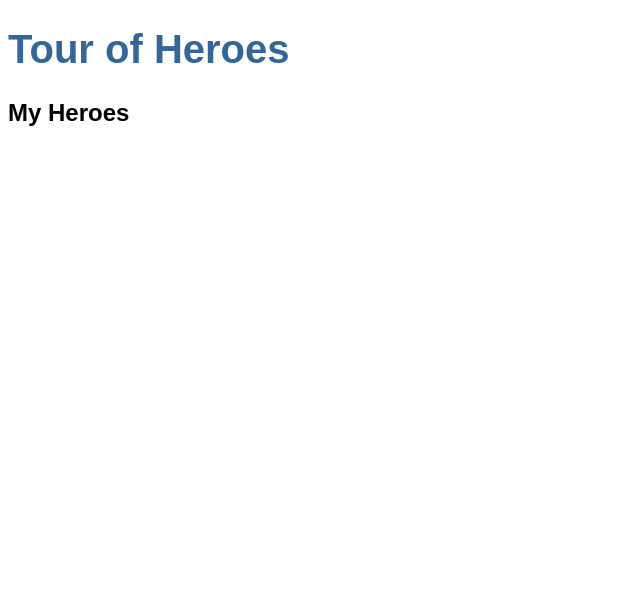
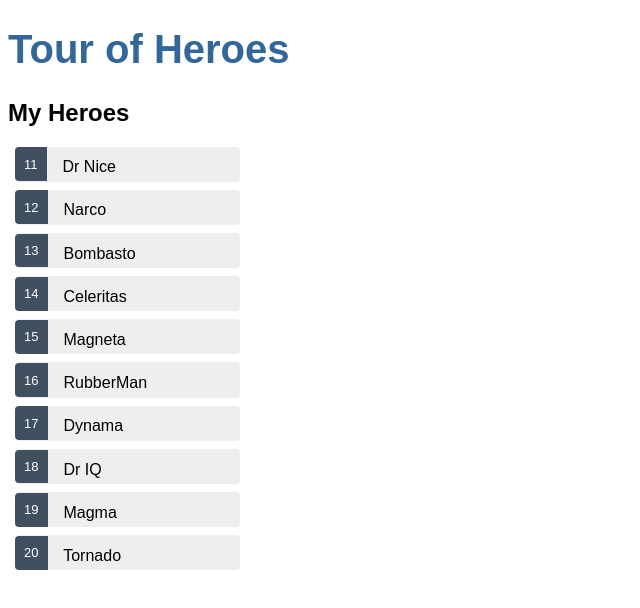
Before and after one commit to alyant/Angular-TS-Playground, an Angular app in the folder tour-of-heroes/: page / in a window 1280 px wide. Shown: the top 608 px of the page, without its empty margins (0-640 px from the left). Built offline with nearby package versions, Linux system fonts and the light colour scheme.

Commit message:
Fixed bug

```diff
--- a/tour-of-heroes/src/app/heroes/heroes.component.html
+++ b/tour-of-heroes/src/app/heroes/heroes.component.html
@@ -1,6 +1,6 @@
 
 <h2> My Heroes </h2>
-<ul class="heroes"> <!-- below is how to create a for loop, onClick event and conditional selector event -->
+<ul class="heroes"> <!-- below is how to create a for-loop, onClick event and conditional selector event -->
     <li *ngFor="let hero of heroes"
     (click)="onSelect(hero)"
     [class.selected]="hero === selectedHero">
--- a/tour-of-heroes/src/app/heroes/heroes.component.ts
+++ b/tour-of-heroes/src/app/heroes/heroes.component.ts
@@ -20,7 +20,7 @@ export class HeroesComponent implements OnInit {
   }
 
   getHeroes():void {
-    this.heroService.getHeroes()
+    this.heroes = this.heroService.getHeroes()
   }
 
   onSelect(hero: Hero): void {
```
